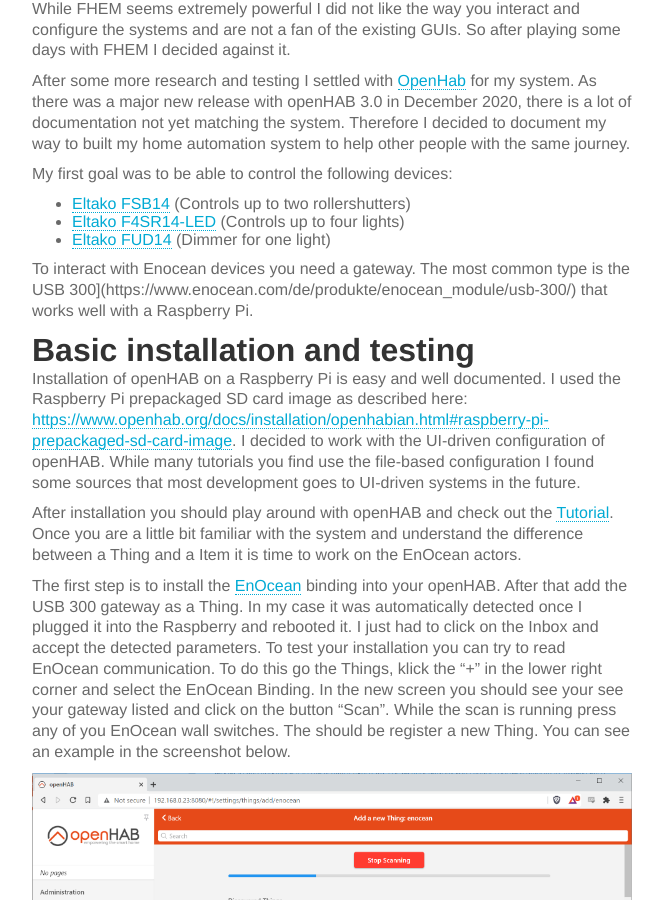
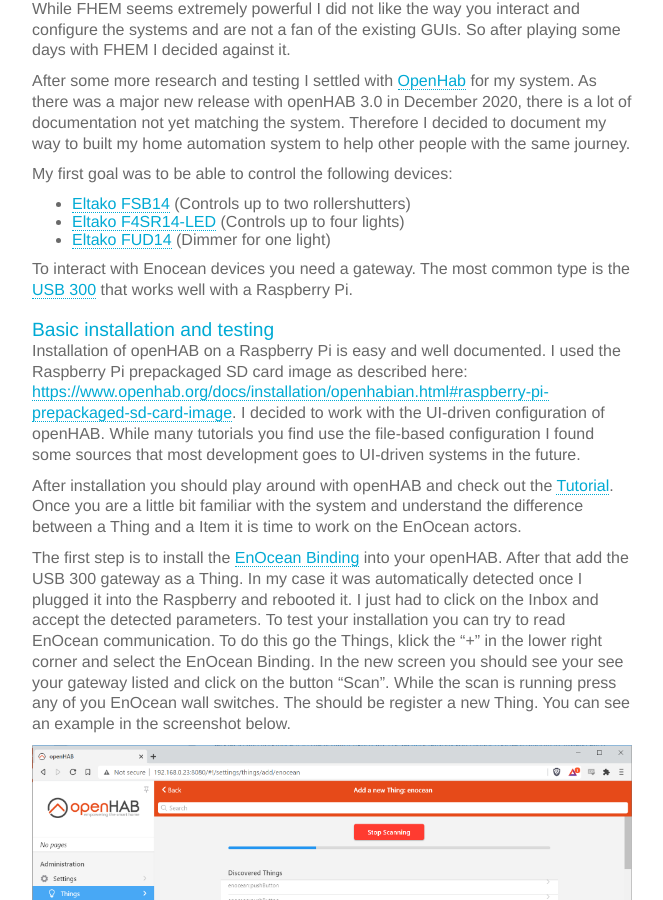
Before and after one commit to ekrempel/ekrempel.github.io, a Jekyll site: the page built from _posts/2021-01-10-homeAutomation_part2.md, in a window 1280 px wide and 900 px high, scrolled down 445 px. Shown: the whole window, without its empty margins (308-971 px from the left). Built offline with Jekyll 4.4.1, drawn with Linux system fonts in a browser that asks for light colours.

Commit message:
editing of part 2 in home automation

```diff
--- a/_posts/2021-01-10-homeAutomation_part2.md
+++ b/_posts/2021-01-10-homeAutomation_part2.md
@@ -16,15 +16,15 @@ My first goal was to be able to control the following devices:
 * [Eltako F4SR14-LED](https://www.elektroland24.de/smarthome/Eltako-Funk/Schalten-per-Funk-oxid-1/Funkaktoren-Schalten-REG/Eltako-F4SR14-LED-Funk-Schaltrelais-fuer-230V-LED-s-4-Kanaele.html) (Controls up to four lights)
 * [Eltako FUD14](https://www.elektroland24.de/smarthome/Eltako-Funk/Dimmen-per-Funk/Funkaktoren-Dimmen-REG/Eltako-FUD14-Universal-Dimmschalter-LED-ESL-bis-400W.html?listtype=search&searchparam=fud14&&order=&&order=#FUD14) (Dimmer for one light)
 
-To interact with Enocean devices you need a gateway. The most common type is the USB 300](https://www.enocean.com/de/produkte/enocean_module/usb-300/) that works well with a Raspberry Pi.
+To interact with Enocean devices you need a gateway. The most common type is the [USB 300](https://www.enocean.com/de/produkte/enocean_module/usb-300/) that works well with a Raspberry Pi.
 
-# Basic installation and testing
+### Basic installation and testing
 
 Installation of openHAB on a Raspberry Pi is easy and well documented. I used the Raspberry Pi prepackaged SD card image as described here: <https://www.openhab.org/docs/installation/openhabian.html#raspberry-pi-prepackaged-sd-card-image>. I decided to work with the UI-driven configuration of openHAB. While many tutorials you find use the file-based configuration I found some sources that most development goes to UI-driven systems in the future.
 
 After installation you should play around with openHAB and check out the [Tutorial](https://www.openhab.org/docs/tutorial/). Once you are a little bit familiar with the system and understand the difference between a Thing and a Item it is time to work on the EnOcean actors.
 
-The first step is to install the [EnOcean](https://www.openhab.org/addons/bindings/enocean/) binding into your openHAB. After that add the USB 300 gateway as a Thing. In my case it was automatically detected once I plugged it into the Raspberry and rebooted it. I just had to click on the Inbox and accept the detected parameters. To test your installation you can try to read EnOcean communication. To do this go the Things, klick the "+" in the lower right corner and select the EnOcean Binding. In the new screen you should see your see your gateway listed and click on the button "Scan". While the scan is running press any of you EnOcean wall switches. The should be register a new Thing. You can see an example in the screenshot below.
+The first step is to install the [EnOcean Binding](https://www.openhab.org/addons/bindings/enocean/) into your openHAB. After that add the USB 300 gateway as a Thing. In my case it was automatically detected once I plugged it into the Raspberry and rebooted it. I just had to click on the Inbox and accept the detected parameters. To test your installation you can try to read EnOcean communication. To do this go the Things, klick the "+" in the lower right corner and select the EnOcean Binding. In the new screen you should see your see your gateway listed and click on the button "Scan". While the scan is running press any of you EnOcean wall switches. The should be register a new Thing. You can see an example in the screenshot below.
 
 ![EnOcean Autodiscover detecting wall switches](/images/openhab_enocean_discover.png){: width="600" }
 
```
